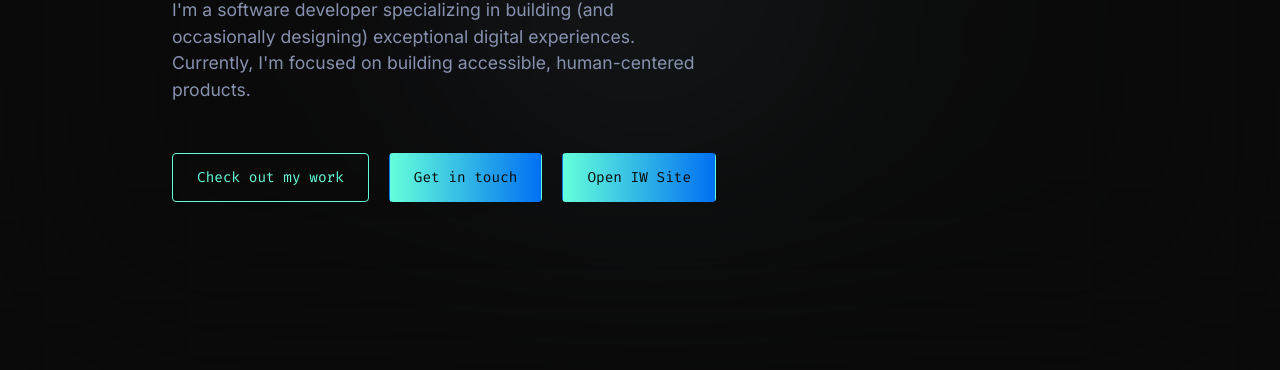
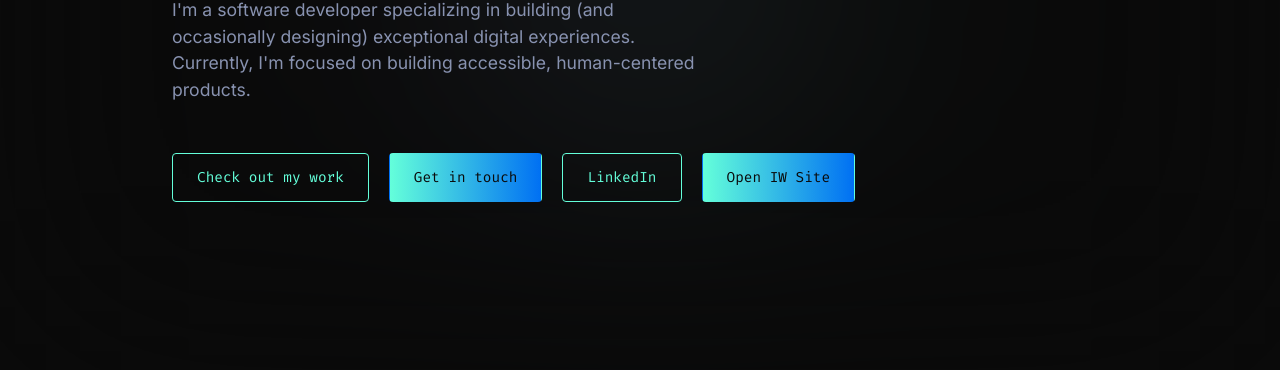
Before and after one commit to SOUGANDHP7/PORTFOLIO, a plain HTML site: page index.html in a window 1280 px wide. Shown: the part 430-800 px from the top of the page. Drawn offline with nearby package versions, Linux system fonts and the light colour scheme.

Commit message:
Add LinkedIn shortcut to hero section

```diff
--- a/index.html
+++ b/index.html
@@ -39,6 +39,7 @@
                 <div class="hero-cta">
                     <a href="#projects" class="btn btn-primary">Check out my work</a>
                     <a href="#contact" class="btn btn-secondary">Get in touch</a>
+                    <a href="https://www.linkedin.com/in/sougandh-p-93a3a9386" class="btn btn-primary" target="_blank" rel="noopener">LinkedIn</a>
                     <a href="iw/index.html" class="btn btn-secondary" target="_blank" rel="noopener">Open IW Site</a>
                 </div>
             </div>
```
